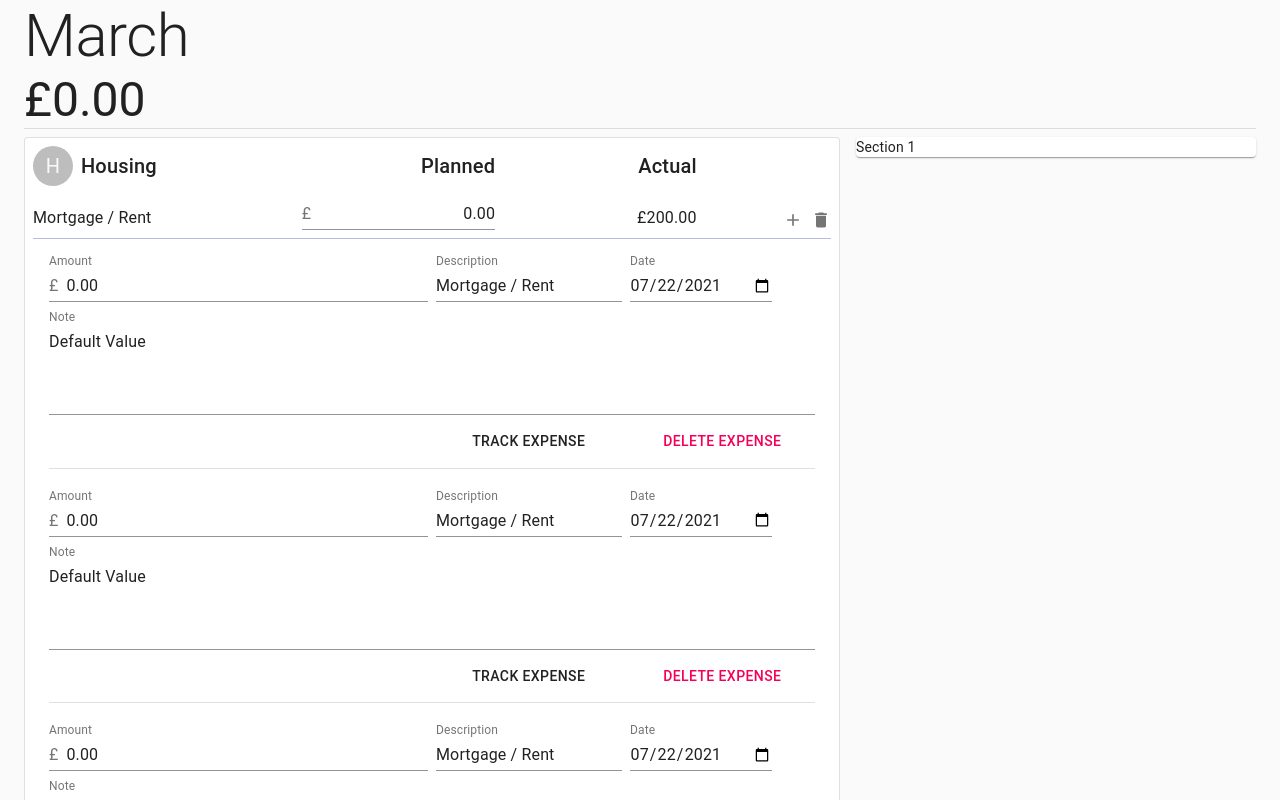
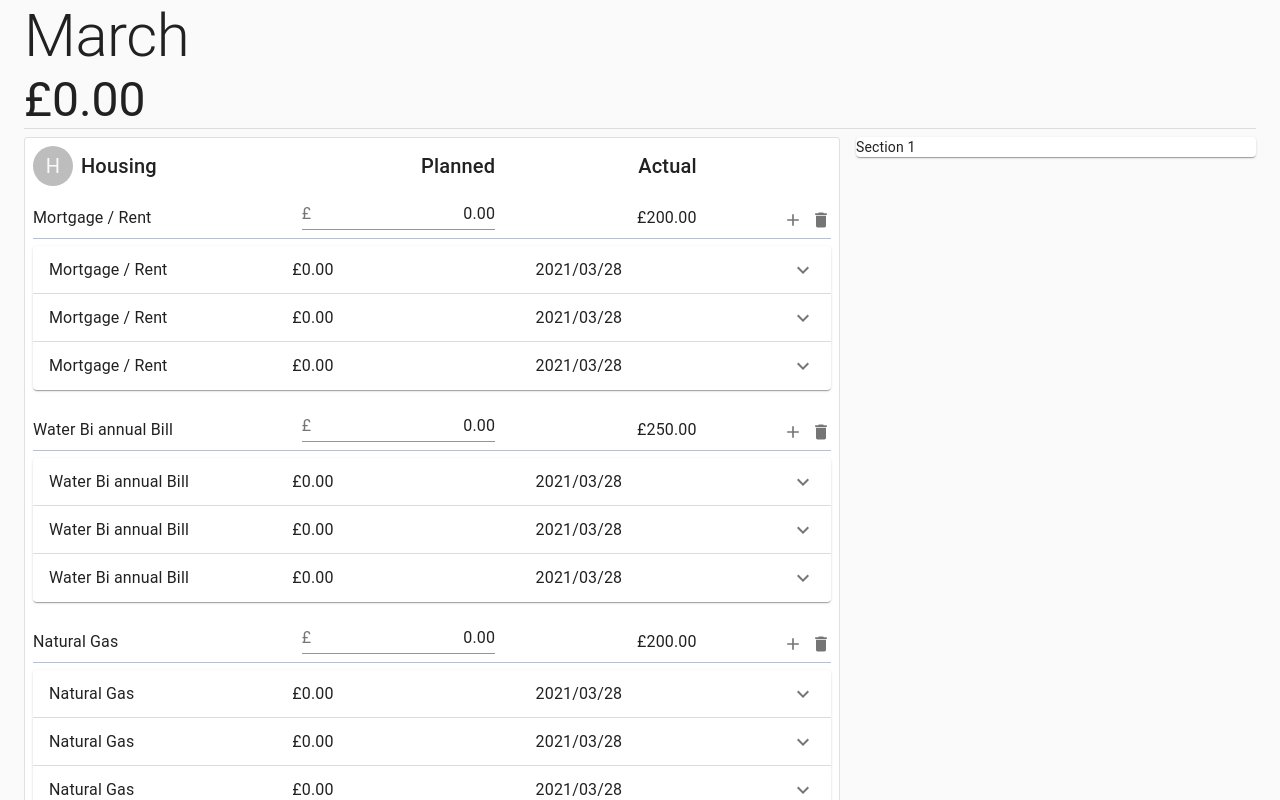
Before and after one commit to kemaakpala/everypound, a React (Create React App) app: page / in a window 1280 px wide. Shown: the top 800 px of the page. Built offline with nearby package versions, Linux system fonts and the light colour scheme.

Commit message:
installed 3 new packages for handling dates also changed transaction component into an accordion. added local state to make input entries dynamic.

```diff
--- a/package.json
+++ b/package.json
@@ -3,11 +3,14 @@
   "version": "0.1.0",
   "private": true,
   "dependencies": {
+    "@date-io/date-fns": "^1.3.13",
     "@material-ui/core": "^4.11.3",
     "@material-ui/icons": "^4.11.2",
+    "@material-ui/pickers": "^3.3.10",
     "@testing-library/jest-dom": "^5.11.4",
     "@testing-library/react": "^11.1.0",
     "@testing-library/user-event": "^12.1.10",
+    "date-fns": "^2.23.0",
     "fontsource-roboto": "^4.0.0",
     "react": "^17.0.2",
     "react-dom": "^17.0.2",
--- a/src/Components/Transaction/Transaction.jsx
+++ b/src/Components/Transaction/Transaction.jsx
@@ -1,11 +1,21 @@
 import { useState } from 'react';
 import Grid from '@material-ui/core/Grid';
-import { Button, Divider, Typography } from '@material-ui/core';
+import Typography from '@material-ui/core/Typography';
+import Accordion from '@material-ui/core/Accordion';
+import AccordionDetails from '@material-ui/core/AccordionDetails';
+import AccordionSummary from '@material-ui/core/AccordionSummary';
 import TextField from '@material-ui/core/TextField';
 import InputAdornment from '@material-ui/core/InputAdornment';
 import { makeStyles } from '@material-ui/core/styles';
-import TransactionActions from './TransactionActions';
-
+import ExpandMoreIcon from '@material-ui/icons/ExpandMore';
+import AccordionActions from '@material-ui/core/AccordionActions';
+import Button from '@material-ui/core/Button';
+import {
+  MuiPickersUtilsProvider,
+  KeyboardDatePicker,
+} from '@material-ui/pickers';
+import DateFnsUtils from '@date-io/date-fns';
+import format from 'date-fns/format';
 import { parseFloatAmount } from '../../utils/numberUtils';
 
 
@@ -15,12 +25,19 @@ const useStyles = makeStyles((theme) => ({
     paddingLeft: theme.spacing(2),
     paddingRight: theme.spacing(2),
     paddingBottom: theme.spacing(1)
-  }
+  },
+  details: {
+    flexDirection: 'column'
+  },
+  column: {
+    flexBasis: '33.33%',
+  },
 }));
 
 const Transaction = ({ name }) => {
   const [amount, setAmount] = useState(parseFloat('0').toFixed(2));
-  // const [actualAmt, setActualAmt] = useState(planned);
+  const [summaryTitle, setSummaryTitle] = useState(name);
+  const [selectedDate, setSelectedDate] = useState(new Date());
 
   const handleChange = (e) => { setAmount(e.target.value) }
   const handleBlur = (e) => {
@@ -31,9 +48,37 @@ const Transaction = ({ name }) => {
       setAmount(val);
     }
   }
+
+  const handleChangeTitle = (e) => { setSummaryTitle(e.target.value) }
+  const handleBlurTitle = (e) => {
+    setSummaryTitle(e.target.value)
+  }
+
+  const handleDateChange = (date) => {
+    setSelectedDate(date)
+  }
   const classes = useStyles();
   return (
     <>
+      <Accordion>
+        <AccordionSummary
+          expandIcon={<ExpandMoreIcon />}
+          aria-controls="panel1c-content"
+          id="panel1c-header"
+        >
+          <div className={classes.column}>
+            <Typography className={classes.heading}>{summaryTitle}</Typography>
+          </div>
+
+          <div className={classes.column}>
+            <Typography className={classes.secondaryHeading}> £{amount}</Typography>
+          </div>
+
+          <div className={classes.column}>
+            <Typography className={classes.secondaryHeading}> {format(selectedDate, "yyyy/MM/dd")}</Typography>
+          </div>
+        </AccordionSummary>
+        <AccordionDetails className={classes.details}>
           <Grid className={classes.transactionContainer} container spacing={1}>
             <Grid item xs={6}>
               <TextField
@@ -53,17 +98,29 @@ const Transaction = ({ name }) => {
               <TextField
                 label="Description"
                 InputLabelProps={{ shrink: true }}
-            value={name}
+                value={summaryTitle}
+                onChange={handleChangeTitle}
+                onBlur={handleBlurTitle}
               />
             </Grid>
             <Grid item xs={3}>
-          <TextField
-            id="dateOfTransaction"
-            label="Date"
-            type="date"
-            defaultValue="2021-07-22"
-            InputLabelProps={{ shrink: true }}
+              <MuiPickersUtilsProvider utils={DateFnsUtils}>
+                <Grid container justifyContent="space-around">
+                  <KeyboardDatePicker
+                    disableToolbar
+                    variant="inline"
+                    format="yyyy/MM/dd"
+                    margin="normal"
+                    id="date-picker-inline"
+                    label="Date picker inline"
+                    value={selectedDate}
+                    onChange={handleDateChange}
+                    KeyboardButtonProps={{
+                      'aria-label': 'change date',
+                    }}
                   />
+                </Grid>
+              </MuiPickersUtilsProvider>
             </Grid>
             <Grid item xs={12}>
               <TextField
@@ -75,9 +132,13 @@ const Transaction = ({ name }) => {
                 style={{ width: '100%' }}
               />
             </Grid>
-        <TransactionActions />
-        <Grid item xs={12}><Divider /></Grid>
           </Grid>
+          <AccordionActions>
+            <Button size="small">Track Expense</Button>
+            <Button size="small" color="secondary">Delete Expense</Button>
+          </AccordionActions>
+        </AccordionDetails>
+      </Accordion>
     </>
   )
 }
```
Also changed, not shown: 1 other file (tests, documents, lock files or other folders). Lines whose indentation alone changed are shown as unchanged.
